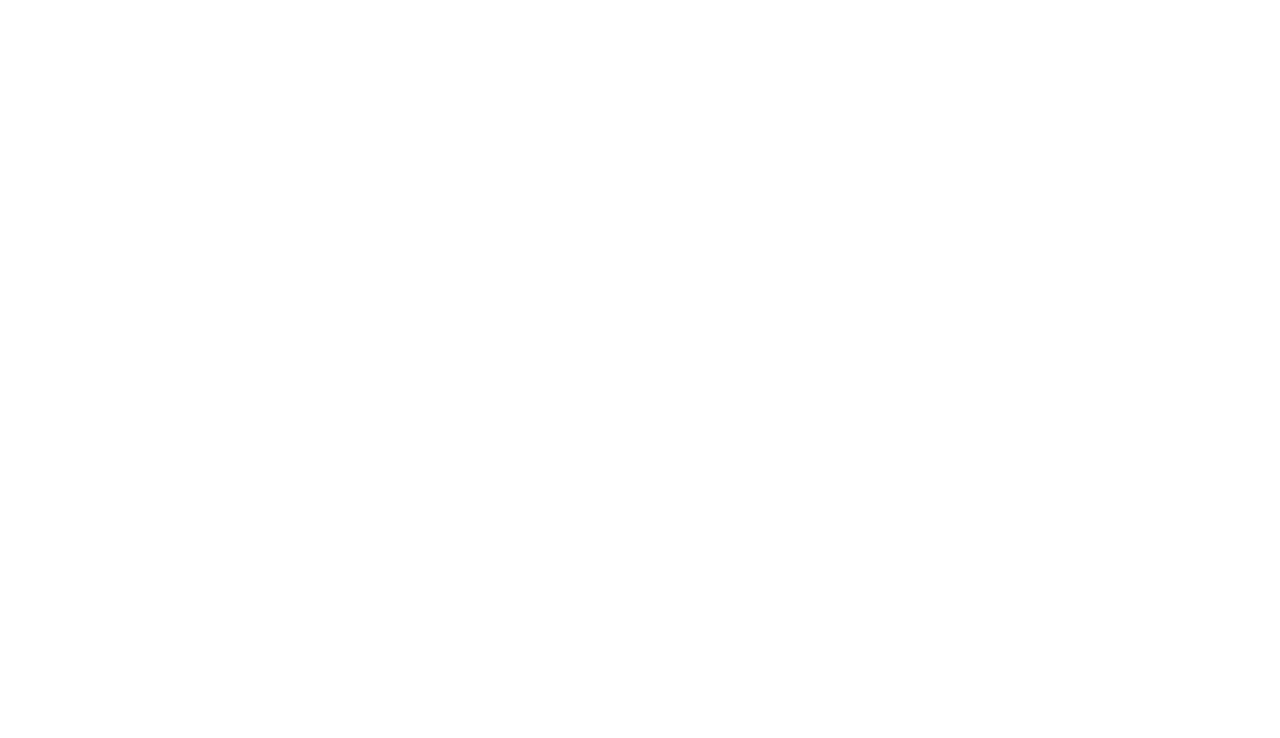
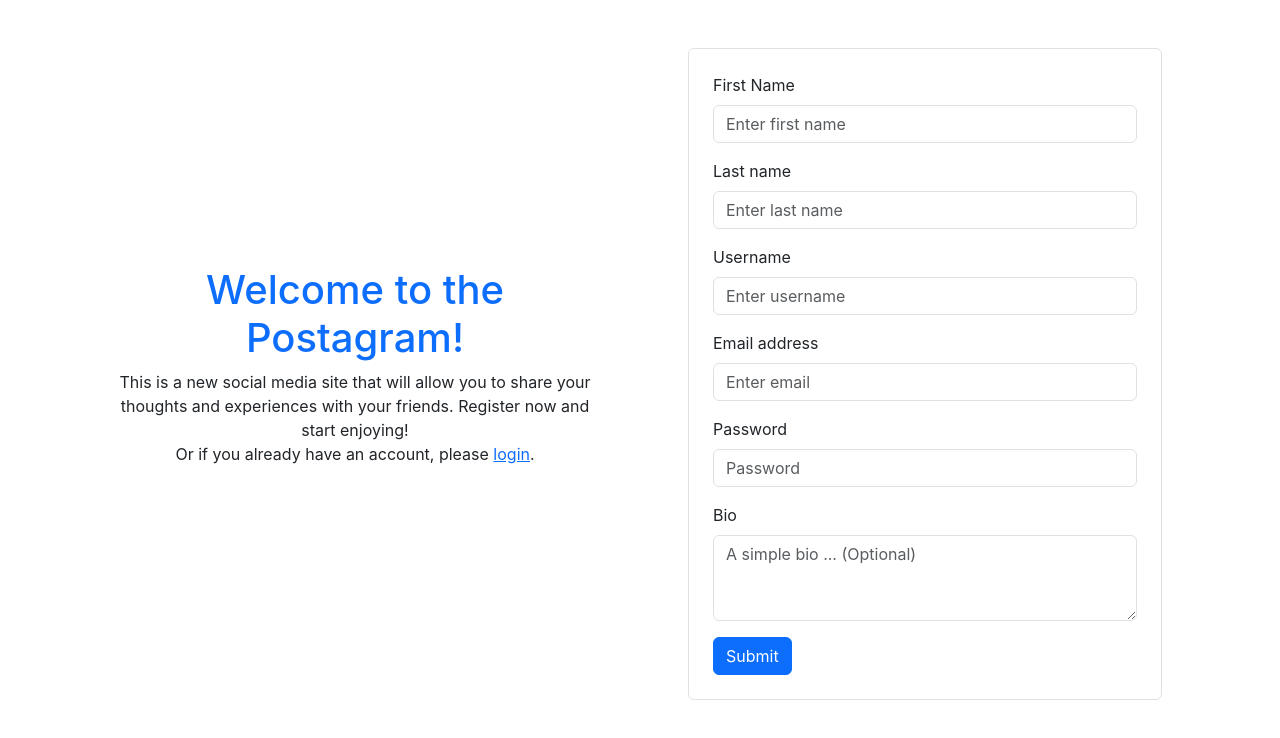
Before and after one commit to codewithgauravgupta/social_media_frontend, a React (Create React App) app: page /register in a window 1280 px wide. Before the commit this address had no page. Shown: the top 738 px of the page. Built offline with nearby package versions, Linux system fonts and the light colour scheme.

Commit message:
Registration Page Added

```diff
--- a/src/App.js
+++ b/src/App.js
@@ -1,11 +1,21 @@
 import React from "react";
 import { Route, Routes } from "react-router-dom";
+import ProtectedRoute from "./routes/ProtectedRoute";
 import Home from "./pages/Home";
+import Registration from "./pages/Registration";
 
 function App() {
   return (
     <Routes>
-      <Route path="/" element={<Home />} />
+      <Route
+        path="/"
+        element={
+          <ProtectedRoute>
+            <Home />
+          </ProtectedRoute>
+        }
+      />
+      <Route path="/register/" element={<Registration />} />
     </Routes>
   );
 }
--- /dev/null
+++ b/src/components/authentication/RegistrationForm.jsx
@@ -0,0 +1,156 @@
+import React, { useState } from "react";
+import { Form, Button } from "react-bootstrap";
+import axios from "axios";
+import { useNavigate } from "react-router-dom";
+
+function RegistrationForm() {
+    const navigate = useNavigate();
+    const [validated, setValidated] = useState(false);
+    const [form, setForm] = useState({
+        username: "",
+        email: "",
+        password: "",
+        first_name: "",
+        last_name: "",
+        bio: "",
+    });
+    const [error, setError] = useState(null);
+
+    const handleSubmit = (event) => {
+        event.preventDefault();
+        const registrationForm = event.currentTarget;
+
+        if (registrationForm.checkValidity() === false) {
+            event.stopPropagation();
+        }
+
+        setValidated(true);
+
+        const data = {
+            username: form.username,
+            password: form.password,
+            email: form.email,
+            first_name: form.first_name,
+            last_name: form.last_name,
+            bio: "" + form.bio,
+        };
+
+        axios
+            .post("http://ec2-13-238-194-209.ap-southeast-2.compute.amazonaws.com:8000/api/auth/register/", data)
+            .then((res) => {
+                // Registering the account and tokens in the
+                // store
+                localStorage.setItem(
+                    "auth",
+                    JSON.stringify({
+                        access: res.data.access,
+                        refresh: res.data.refresh,
+                        user: res.data.user,
+                    })
+                );
+                navigate("/");
+            })
+            .catch((err) => {
+                if (err.message) {
+                    setError(err.request.response);
+                }
+            });
+    };
+
+    return (
+        <Form
+            id="registration-form"
+            className="border p-4 rounded"
+            noValidate
+            validated={validated}
+            onSubmit={handleSubmit}
+        >
+            <Form.Group className="mb-3">
+                <Form.Label>First Name</Form.Label>
+                <Form.Control
+                    value={form.first_name}
+                    onChange={(e) => setForm({ ...form, first_name: e.target.value })}
+                    required
+                    type="text"
+                    placeholder="Enter first name"
+                />
+                <Form.Control.Feedback type="invalid">
+                    This file is required.
+                </Form.Control.Feedback>
+            </Form.Group>
+            <Form.Group className="mb-3">
+                <Form.Label>Last name</Form.Label>
+                <Form.Control
+                    value={form.last_name}
+                    onChange={(e) => setForm({ ...form, last_name: e.target.value })}
+                    required
+                    type="text"
+                    placeholder="Enter last name"
+                />
+                <Form.Control.Feedback type="invalid">
+                    This file is required.
+                </Form.Control.Feedback>
+            </Form.Group>
+            <Form.Group className="mb-3">
+                <Form.Label>Username</Form.Label>
+                <Form.Control
+                    value={form.username}
+                    onChange={(e) => setForm({ ...form, username: e.target.value })}
+                    required
+                    type="text"
+                    placeholder="Enter username"
+                />
+                <Form.Control.Feedback type="invalid">
+                    This file is required.
+                </Form.Control.Feedback>
+            </Form.Group>
+            <Form.Group className="mb-3">
+                <Form.Label>Email address</Form.Label>
+                <Form.Control
+                    value={form.email}
+                    onChange={(e) => setForm({ ...form, email: e.target.value })}
+                    required
+                    type="email"
+                    placeholder="Enter email"
+                />
+                <Form.Control.Feedback type="invalid">
+                    Please provide a valid email.
+                </Form.Control.Feedback>
+            </Form.Group>
+
+            <Form.Group className="mb-3">
+                <Form.Label>Password</Form.Label>
+                <Form.Control
+                    value={form.password}
+                    minLength="8"
+                    onChange={(e) => setForm({ ...form, password: e.target.value })}
+                    required
+                    type="password"
+                    placeholder="Password"
+                />
+                <Form.Control.Feedback type="invalid">
+                    Please provide a valid password.
+                </Form.Control.Feedback>
+            </Form.Group>
+
+            <Form.Group className="mb-3">
+                <Form.Label>Bio</Form.Label>
+                <Form.Control
+                    value={form.bio}
+                    onChange={(e) => setForm({ ...form, bio: e.target.value })}
+                    as="textarea"
+                    rows={3}
+                    placeholder="A simple bio ... (Optional)"
+                />
+            </Form.Group>
+
+            <div className="text-content text-danger">{error && <p>{error}</p>}</div>
+
+            <Button variant="primary" type="submit">
+                Submit
+            </Button>
+        </Form>
+    );
+}
+
+export default RegistrationForm;
--- /dev/null
+++ b/src/pages/Registration.jsx
@@ -0,0 +1,29 @@
+import React from "react";
+import { Link } from "react-router-dom";
+import RegistrationForm from "../components/authentication/RegistrationForm";
+
+function Registration() {
+    return (
+        <div className="container">
+            <div className="row">
+                <div className="col-md-6 d-flex align-items-center">
+                    <div className="content text-center px-4">
+                        <h1 className="text-primary">Welcome to the Postagram!</h1>
+                        <p className="content">
+                            This is a new social media site that will allow you to share your
+                            thoughts and experiences with your friends. Register now and start
+                            enjoying! <br />
+                            Or if you already have an account, please{" "}
+                            <Link to="/login/">login</Link>.
+                        </p>
+                    </div>
+                </div>
+                <div className="col-md-6 p-5">
+                    <RegistrationForm />
+                </div>
+            </div>
+        </div>
+    );
+}
+
+export default Registration;
--- /dev/null
+++ b/src/routes/ProtectedRoute.jsx
@@ -0,0 +1,9 @@
+import React from "react";
+import { Navigate } from "react-router-dom";
+
+function ProtectedRoute({ children }) {
+    const user = JSON.parse(localStorage.getItem("auth"));
+    return user ? <>{children}</> : <Navigate to="/login/" />;
+}
+
+export default ProtectedRoute;
```
Also changed, not shown: 1 other file (tests, documents, lock files or other folders).
